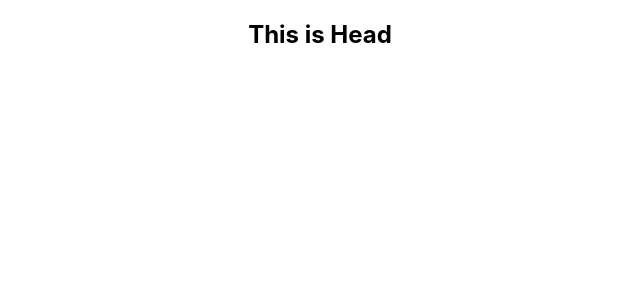
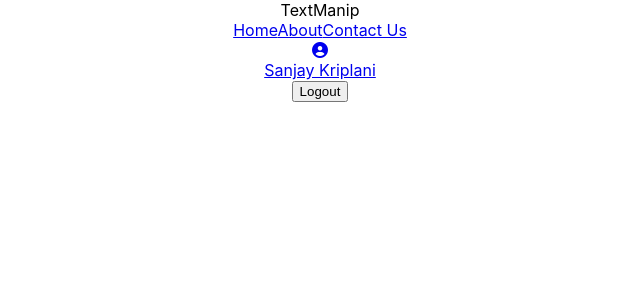
Before and after one commit to SKcric07/TextManip, a React (Create React App) app: page / in a window 1280 px wide. Shown: the top 300 px of the page, without its empty margins (320-960 px from the left). Built offline with nearby package versions, Linux system fonts and the light colour scheme.

Commit message:
Basic skeleton is ready for the navbar just need to beautify it.

```diff
--- a/public/index.html
+++ b/public/index.html
@@ -1,14 +1,12 @@
 <!DOCTYPE html>
 <html lang="en">
+
 <head>
   <meta charset="utf-8" />
   <link rel="icon" href="%PUBLIC_URL%/favicon.ico" />
   <meta name="viewport" content="width=device-width, initial-scale=1" />
   <meta name="theme-color" content="#000000" />
-    <meta
-      name="description"
-      content="Web site created using create-react-app"
-    />
+  <meta name="description" content="Web site created using create-react-app" />
   <link rel="apple-touch-icon" href="%PUBLIC_URL%/logo192.png" />
   <!--
       manifest.json provides metadata used when your web app is installed on a
@@ -24,8 +22,13 @@
       work correctly both with client-side routing and a non-root public URL.
       Learn how to configure a non-root public URL by running `npm run build`.
     -->
+  <!-- Font Awesome CDN -->
+  <link rel="stylesheet" href="https://cdnjs.cloudflare.com/ajax/libs/font-awesome/6.4.0/css/all.min.css">
+
+
   <title>React App</title>
 </head>
+
 <body>
   <noscript>You need to enable JavaScript to run this app.</noscript>
   <div id="root"></div>
@@ -40,4 +43,5 @@
       To create a production bundle, use `npm run build` or `yarn build`.
     -->
 </body>
+
 </html>
--- a/src/App.js
+++ b/src/App.js
@@ -1,6 +1,5 @@
 import './App.css';
 import Navbar from './Components/Navbar/navbar';
-import TextForm from './Components/TextForm/textform';
 
 function App() {
   return (
--- a/src/Components/Navbar/navbar.js
+++ b/src/Components/Navbar/navbar.js
@@ -4,7 +4,49 @@ import './navbar.css';
 function Navbar() {
   return (
     <div>
-      <h2>This is Head</h2>
+      <nav className='navbar'>
+        <div className='navbar-container'>
+          <div className='navbar-left'> {/* Contains all the Logo Navbar links */}
+            {/* Brand text */}
+            <div className='navbar-brand'>
+              <span className='Brand-text'>TextManip</span>
+            </div>
+
+            {/* Nagivation Links */}
+            <div className='navbar-links'>
+              <a href="/" className='nav-link'>
+                Home
+              </a>
+              <a href="/" className='nav-link'>
+                About
+              </a>
+              <a href="/" className='nav-link'>
+                Contact Us
+              </a>
+            </div>
+          </div>
+
+          {/* Right-side: User logo, User name, Logout button, Dark mode Toggle */}
+          <div className='navbar-right'>
+            <div className='user-info'>
+              <a href="/user-profile" className='user-link'>
+                <div className='user-avatar'>
+                  <span className='user-icon'>
+                  <i className="fa-solid fa-circle-user"></i>
+                  </span>
+                </div>
+                <span className='username'>Sanjay Kriplani</span>
+              </a>
+            </div>
+
+            {/* <button className='dark-mode-toggle'>
+
+            </button> */}
+
+            <button className='logout-button'>Logout</button>
+          </div>
+        </div>
+      </nav>
     </div>
   )
 }
```
Lines whose indentation alone changed are shown as unchanged.
